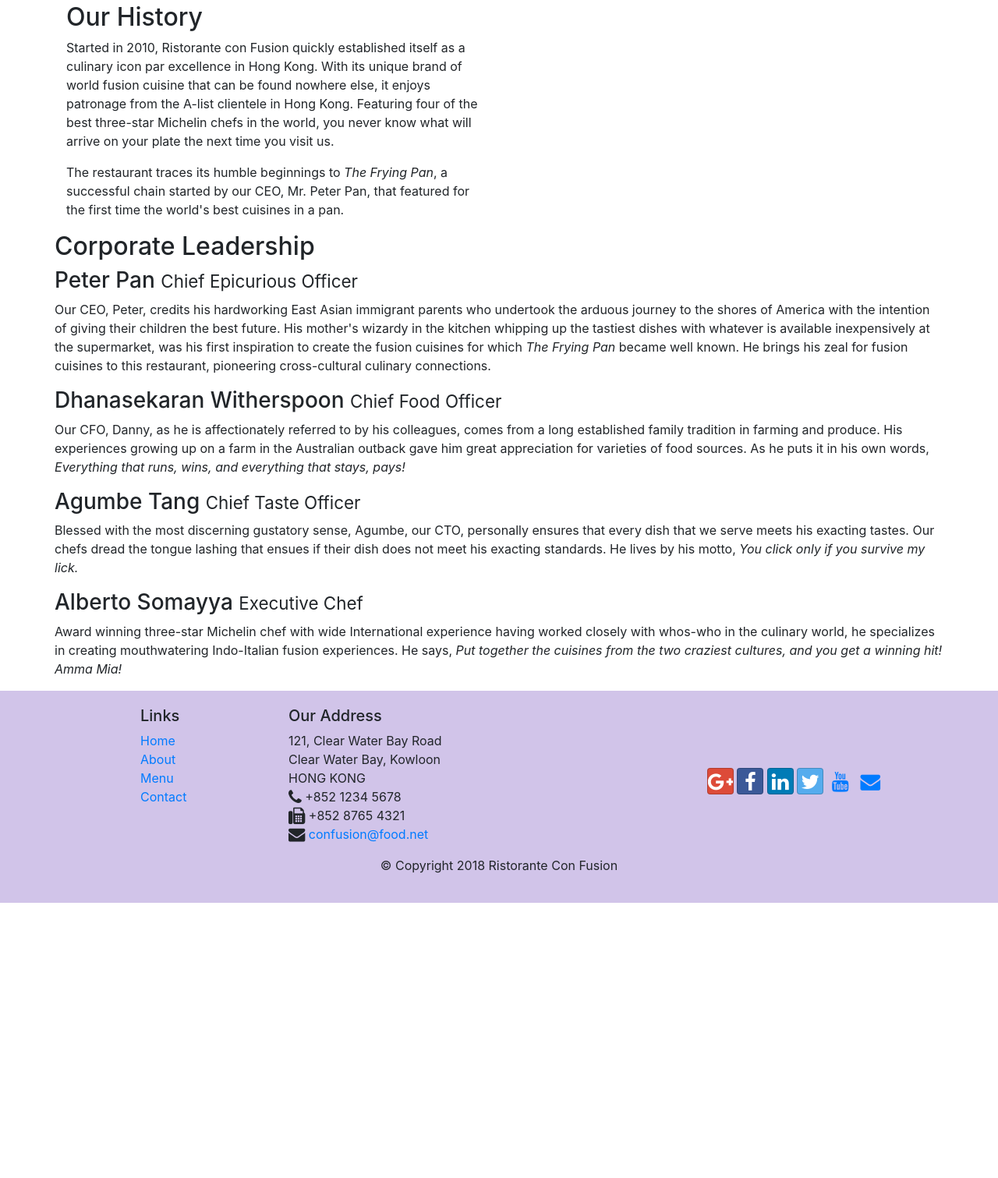
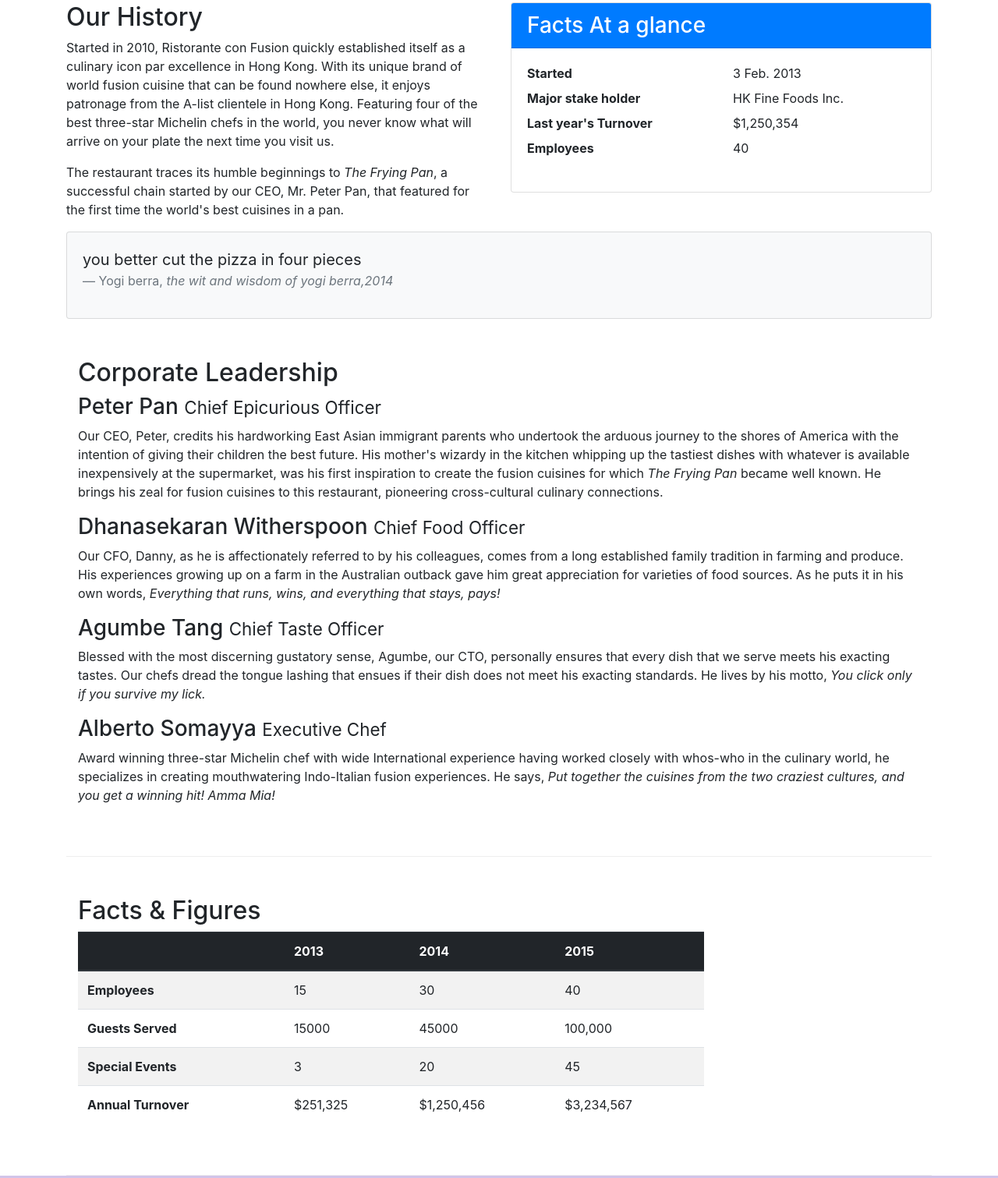
Before and after one commit to puja0655/RestaurantSite, a website: page aboutus.html in a window 1280 px wide. Shown: the part 437-1948 px from the top of the page at 78% size. Before the commit the page ends 1595 px from the top, so only its background shows below. Drawn offline with nearby package versions, Linux system fonts and the light colour scheme.

Commit message:
images and media

```diff
--- a/aboutus.html
+++ b/aboutus.html
@@ -22,7 +22,7 @@
             <button class="navbar-toggler" type="button" data-toggle="collapse" data-target="#Navbar">
                 <span class="navbar-toggler-icon"></span>
             </button>
-            <a class="navbar-brand mr-auto" href="#">Ristorante Con Fusion</a>
+            <a class="navbar-brand mr-auto" href="#"><img src="img/logo.png" height="30" width="41"></a>
             <div class="collapse navbar-collapse" id="Navbar">
               <ul class="navbar-nav mr-auto">
                 <li class="nav-item active"><a class="nav-link" href="index.html"><span class="fa fa-home fa-lg"></span>Home</a></li>
@@ -42,7 +42,8 @@
                     <h1>Ristorante con Fusion</h1>
                     <p>We take inspiration from the World's best cuisines, and create a unique fusion experience. Our lipsmacking creations will tickle your culinary senses!</p>
                 </div>
-                <div class="col-12 col-sm">
+                <div class="col-12 col-sm align-self-center">
+                    <img src="img/logo.png" class="img-fluid">
                 </div>
             </div>
         </div>
@@ -65,13 +66,38 @@
                 <p>Started in 2010, Ristorante con Fusion quickly established itself as a culinary icon par excellence in Hong Kong. With its unique brand of world fusion cuisine that can be found nowhere else, it enjoys patronage from the A-list clientele in Hong Kong.  Featuring four of the best three-star Michelin chefs in the world, you never know what will arrive on your plate the next time you visit us.</p>
                 <p>The restaurant traces its humble beginnings to <em>The Frying Pan</em>, a successful chain started by our CEO, Mr. Peter Pan, that featured for the first time the world's best cuisines in a pan.</p>
             </div>
-            <div>
+            <div class="col-sm">
+                <div class="card">
+                    <h3 class="card-header bg-primary text-white">Facts At a glance</h3>
+                    <div class="card-body">
+                       <dl class="row">
+                           <dt class="col-6">Started</dt>
+                           <dd class="col-6">3 Feb. 2013</dd>
+                           <dt class="col-6">Major stake holder</dt>
+                           <dd class="col-6">HK Fine Foods Inc.</dd>
+                           <dt class="col-6">Last year's Turnover</dt>
+                           <dd class="col-6">$1,250,354</dd>
+                           <dt class="col-6">Employees</dt>
+                           <dd class="col-6">40</dd>
+                       </dl>
+                    </div>
+                </div>
+            </div>
+            <div class="col-12">
+                <div class="card card-body bg-light">
+                    <blockquote class="blockquote">
+                        <p class="mb-0">you better cut the pizza in four pieces</p>
+                        <footer class="blockquote-footer">Yogi berra,
+                            <cite title="source title"> the wit and wisdom of yogi berra,2014</cite>
+                        </footer>
+                    </blockquote>
+                </div>
             </div>
         </div>
 
 
-        <div class="row">
-            <div>
+        <div class="row row-content">
+            <div class="col-12">
                 <h2>Corporate Leadership</h2>
                 <h3>Peter Pan <small>Chief Epicurious Officer</small></h3>
                 <p class="d-none d-sm-block">Our CEO, Peter, credits his hardworking East Asian immigrant parents who undertook the arduous journey to the shores of America with the intention of giving their children the best future. His mother's wizardy in the kitchen whipping up the tastiest dishes with whatever is available inexpensively at the supermarket, was his first inspiration to create the fusion cuisines for which <em>The Frying Pan</em> became well known. He brings his zeal for fusion cuisines to this restaurant, pioneering cross-cultural culinary connections.</p>
@@ -82,6 +108,51 @@
                 <h3>Alberto Somayya <small>Executive Chef</small></h3>
                 <p class="d-none d-sm-block">Award winning three-star Michelin chef with wide International experience having worked closely with whos-who in the culinary world, he specializes in creating mouthwatering Indo-Italian fusion experiences. He says, <em>Put together the cuisines from the two craziest cultures, and you get a winning hit! Amma Mia!</em></p>
             </div>
+       </div>
+       <div class="row row-content">
+           <div class="col-12 col-sm-9">
+               <h2>Facts &amp; Figures</h2>
+               <div class="table-responsive">
+                   <table class="table table-striped table-hover">
+                       <thead class="thead-dark">
+                           <tr>
+                               <th>&nbsp;</th>
+                               <th>2013</th>
+                               <th>2014</th>
+                               <th>2015</th>
+                           </tr>
+                       </thead>
+                       <tbody>
+                           <tr>
+                               <th>Employees</th>
+                               <td>15</td>
+                               <td>30</td>
+                               <td>40</td>
+                           </tr>
+                           <tr>
+                               <th>Guests Served</th>
+                               <td>15000</td>
+                               <td>45000</td>
+                               <td>100,000</td>
+                           </tr>
+                           <tr>
+                            <th>Special Events</th>
+                            <td>3</td>
+                            <td>20</td>
+                            <td>45</td>
+                        </tr>
+                        <tr>
+                            <th>Annual Turnover</th>
+                            <td>$251,325</td>
+                            <td>$1,250,456</td>
+                            <td>$3,234,567</td>
+                        </tr>
+                       </tbody>
+                   </table>
+
+               </div>
+           </div>
+           <div class="col-12 col-sm-3"></div>
        </div>
 
     </div>
```
Also changed, not shown: contactus.html (+4 -3 lines), index.html (+28 -10 lines), img/alberto.png (added), img/buffet.png (added), img/logo.png (added), img/uthappizza.png (added), 1 other file.
